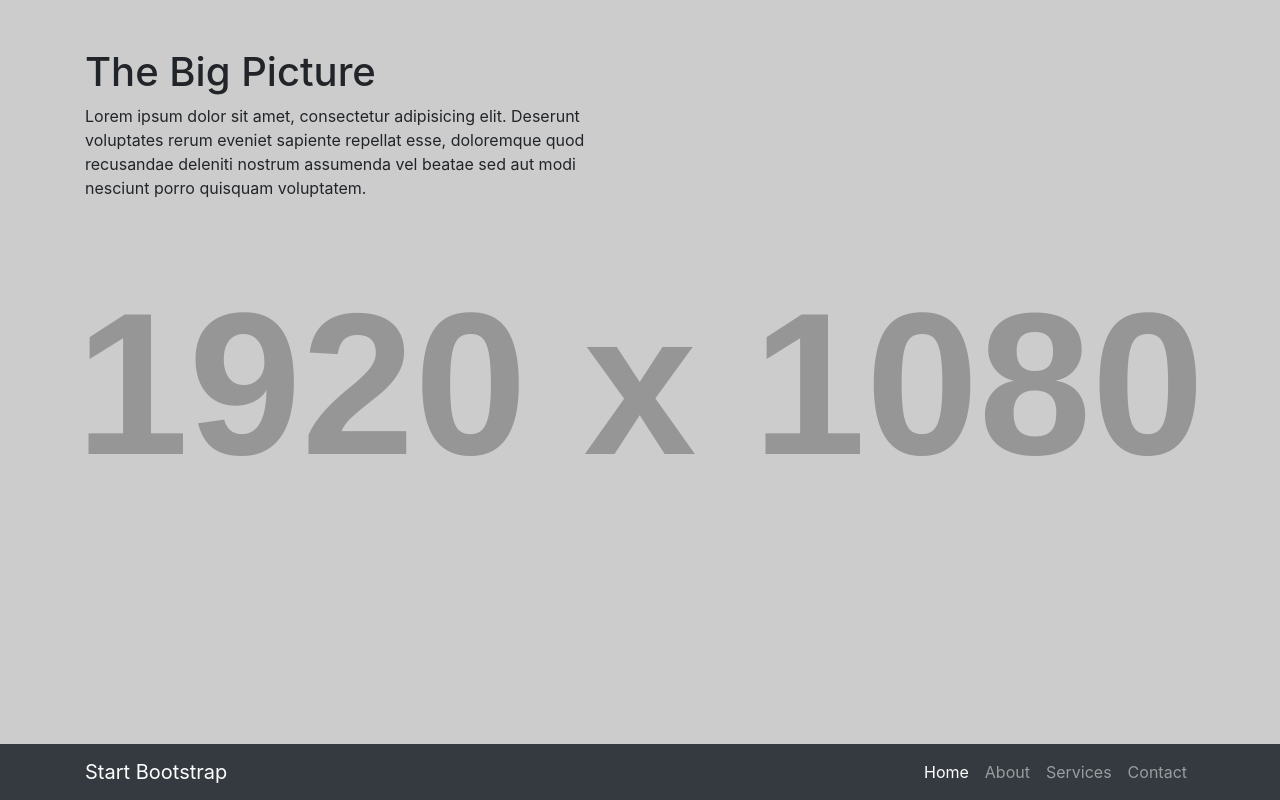
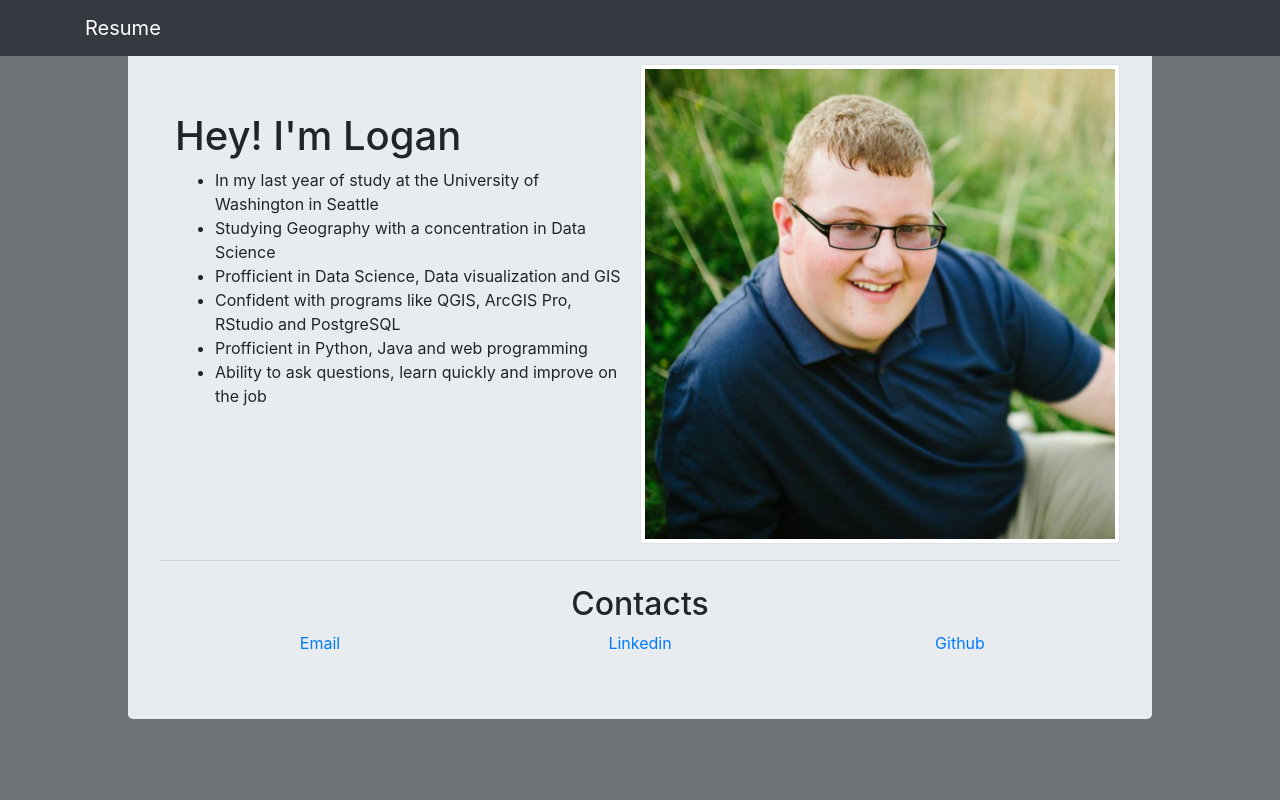
Before and after one commit to Logan-Selley/Logan-Selley.github.io, a website: page index.html in a window 1280 px wide. Drawn offline with Linux system fonts and the light colour scheme; placeholder pictures from the web are drawn by us.

Commit message:
update index

```diff
--- a/css/the-big-picture.css
+++ b/css/the-big-picture.css
@@ -3,10 +3,3 @@
  * Copyright 2013-2020 Start Bootstrap
  * Licensed under MIT (https://github.com/StartBootstrap/startbootstrap-the-big-picture/blob/master/LICENSE)
  */
-body {
-  background: url('http://placehold.it/1920x1080') no-repeat center center fixed;
-  -webkit-background-size: cover;
-  -moz-background-size: cover;
-  background-size: cover;
-  -o-background-size: cover;
-}
--- a/index.html
+++ b/index.html
@@ -8,7 +8,7 @@
   <meta name="description" content="">
   <meta name="author" content="">
 
-  <title>The Big Picture - Start Bootstrap Template</title>
+  <title>Logan Selley Resume Page</title>
 
   <!-- Bootstrap core CSS -->
   <link href="vendor/bootstrap/css/bootstrap.min.css" rel="stylesheet">
@@ -18,43 +18,49 @@
 
 </head>
 
-<body>
+<body style="background-color:#6E7376; margin-bottom: 0">
 
   <!-- Navigation -->
-  <nav class="navbar navbar-expand-lg navbar-dark bg-dark fixed-bottom">
+  <nav class="navbar navbar-expand-lg navbar-dark bg-dark fixed-top">
     <div class="container">
-      <a class="navbar-brand" href="#">Start Bootstrap</a>
-      <button class="navbar-toggler" type="button" data-toggle="collapse" data-target="#navbarResponsive" aria-controls="navbarResponsive" aria-expanded="false" aria-label="Toggle navigation">
-        <span class="navbar-toggler-icon"></span>
-      </button>
-      <div class="collapse navbar-collapse" id="navbarResponsive">
-        <ul class="navbar-nav ml-auto">
-          <li class="nav-item active">
-            <a class="nav-link" href="#">Home
-              <span class="sr-only">(current)</span>
-            </a>
-          </li>
-          <li class="nav-item">
-            <a class="nav-link" href="#">About</a>
-          </li>
-          <li class="nav-item">
-            <a class="nav-link" href="#">Services</a>
-          </li>
-          <li class="nav-item">
-            <a class="nav-link" href="#">Contact</a>
-          </li>
-        </ul>
-      </div>
+      <a class="navbar-brand" href="https://logan-selley.github.io/resume">Resume</a>
     </div>
   </nav>
 
   <!-- Page Content -->
   <section>
-    <div class="container">
-      <div class="row">
-        <div class="col-lg-6">
-          <h1 class="mt-5">The Big Picture</h1>
-          <p>Lorem ipsum dolor sit amet, consectetur adipisicing elit. Deserunt voluptates rerum eveniet sapiente repellat esse, doloremque quod recusandae deleniti nostrum assumenda vel beatae sed aut modi nesciunt porro quisquam voluptatem.</p>
+    <div class="jumbotron" class="center" style="width:80%; margin:auto;">
+      <div class="container">
+        <div class="row">
+          <div class="col-sm" style="width:50%">
+            <h1 class="mt-5">Hey! I'm Logan</h1>
+            <ul>
+                <li>In my last year of study at the University of Washington in Seattle </li>
+                <li>Studying Geography with a concentration in Data Science</li>
+                <li>Profficient in Data Science, Data visualization and GIS</li>
+                <li>Confident with programs like QGIS, ArcGIS Pro, RStudio and PostgreSQL</li>
+                <li>Profficient in Python, Java and web programming</li>
+                <li>Ability to ask questions, learn quickly and improve on the job</li>
+            </ul>
+          </div>
+          <div class="col-sm>" style="width:50%">
+            <img src="Images/profile.jpg" class="img-fluid img-thumbnail"/>
+          </div>
+        </div>
+      </div>
+      <hr>
+      <h2 class="mt-4 text-center">Contacts</h2>
+      <div class="container">
+        <div class="row text-center">
+          <div class="col-sm">
+            <a href="mailto:logan@selleytech.com" title="Email">Email</a>
+          </div>
+          <div class="col-sm">
+            <a href="https://www.linkedin.com/in/logan-selley-411872172/" title="Linkedin">Linkedin</a>
+          </div>
+          <div class="col-sm">
+            <a href="https://github.com/Logan-Selley" title="github">Github</a>
+          </div>
         </div>
       </div>
     </div>
```
Also changed, not shown: resume.md (+3 -3 lines), Images/profile.jpg (added).
